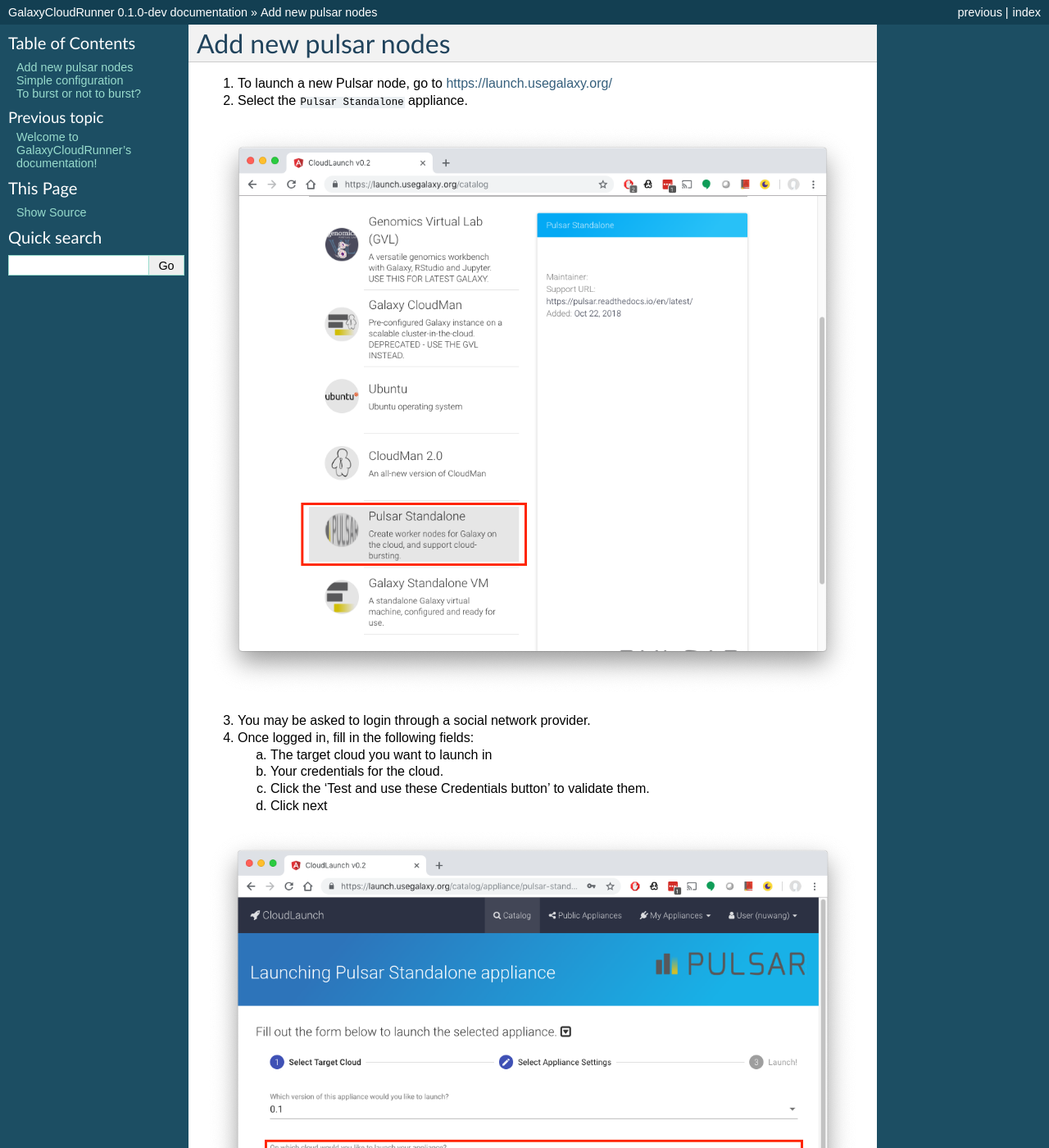
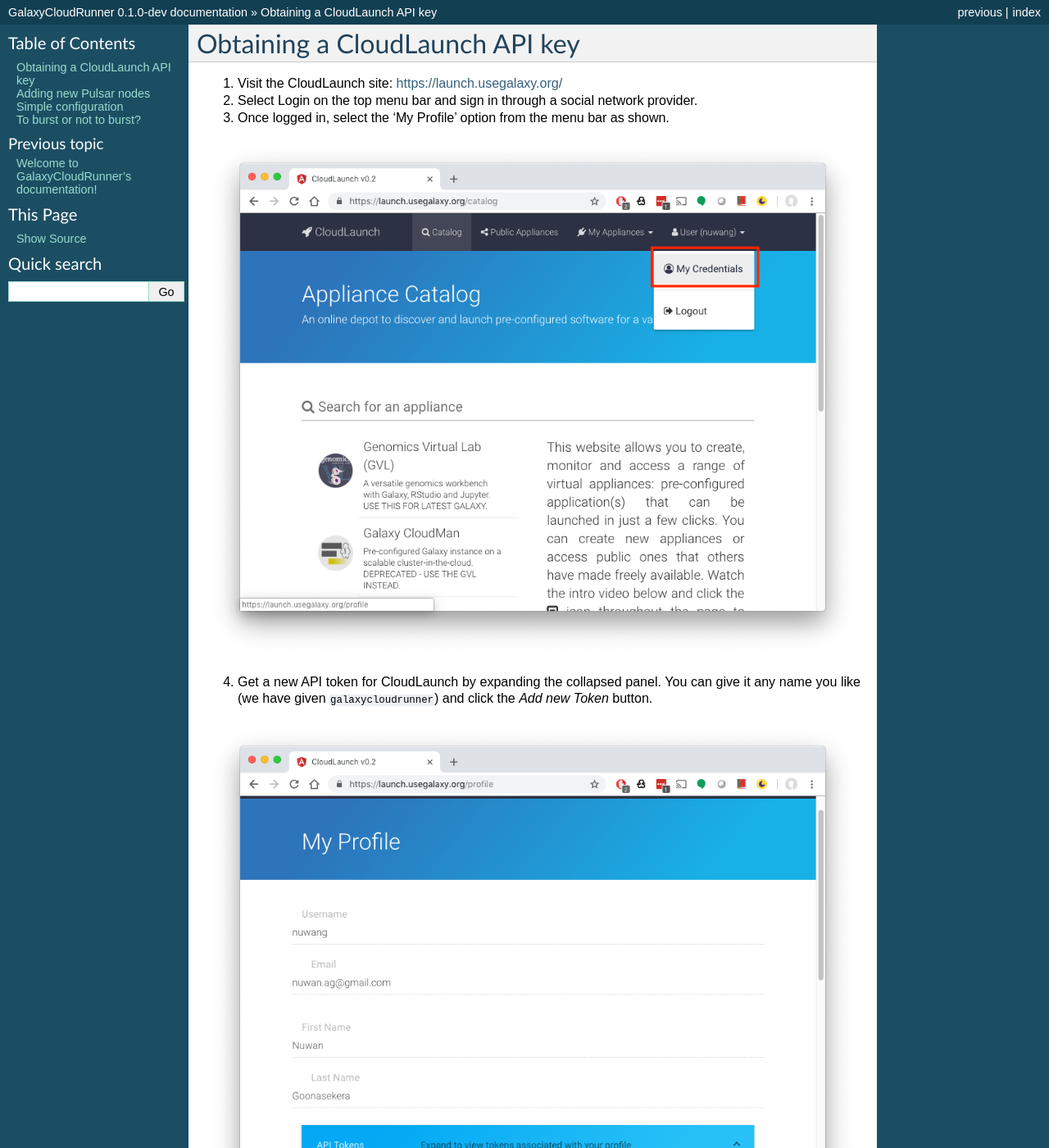
Before and after one commit to CloudVE/galaxycloudrunner, a Sphinx documentation site: the page built from docs/topics/overview.rst, in a window 1280 px wide and 1400 px high. Shown: the whole window at 82% size. Built offline with Sphinx 7.4.7, drawn with Linux system fonts in a browser that asks for light colours; some of the changed text lies outside the part shown.

Commit message:
Added instructions on how to obtain cloudlaunch token

```diff
--- a/docs/index.rst
+++ b/docs/index.rst
@@ -28,7 +28,7 @@
 1. First, install galaxycloudrunner into your Galaxy's virtual environment.
 2. Add a job rule to Galaxy which will determine the Pulsar node to route to.
 3. Configure your job_conf.xml to use this rule.
-4. Launch as many Pulsar nodes as you like through `CloudLaunch`_.
+4. Launch as many Pulsar nodes as you need through `CloudLaunch`_.
 5. Submit your jobs as usual.
 
 
--- a/docs/topics/overview.rst
+++ b/docs/topics/overview.rst
@@ -1,6 +1,25 @@
+Obtaining a CloudLaunch API key
+-------------------------------
+1. Visit the CloudLaunch site: `https://launch.usegalaxy.org/`_
+2. Select Login on the top menu bar and sign in through a social network
+   provider.
+3. Once logged in, select the 'My Profile' option from the menu bar as shown.
 
-Add new pulsar nodes
---------------------
+.. image:: ../images/cloudlaunch_my_profile_select.png
+
+4. Get a new API token for CloudLaunch by expanding the collapsed panel.
+   You can give it any name you like (we have given ``galaxycloudrunner``) and
+   click the `Add new Token` button.
+
+.. image:: ../images/cloudlaunch_add_api_key.png
+
+5. Copy the token value and paste it into your job_conf.xml
+
+.. image:: ../images/cloudlaunch_view_api_key.png
+
+
+Adding new Pulsar nodes
+-----------------------
 
 1. To launch a new Pulsar node, go to `https://launch.usegalaxy.org/`_
 2. Select the ``Pulsar Standalone`` appliance.
```
Also changed, not shown: docs/images/cloudlaunch_add_api_key.png (added), docs/images/cloudlaunch_my_profile_select.png (added), docs/images/cloudlaunch_view_api_key.png (added), docs/images/pulsar_launch_appliance.png.
